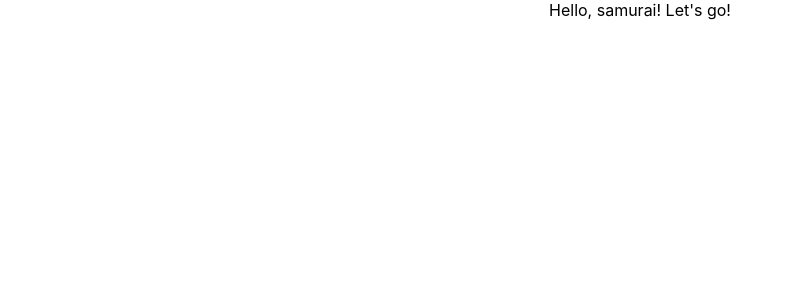
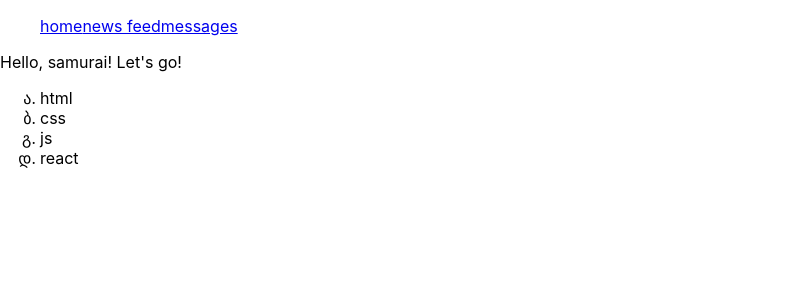
Before and after one commit to T-DubX/Way-of-the-Samurai, a React (Create React App) app: page / in a window 1280 px wide. Shown: the top 300 px of the page, without its empty margins (0-792 px from the left). Built offline with nearby package versions, Linux system fonts and the light colour scheme.

Commit message:
Prakika first 9 videos of the way of the samurai

```diff
--- a/src/App.css
+++ b/src/App.css
@@ -1,38 +1,3 @@
-.App {
-  text-align: center;
+ul li {
+    list-style-type: georgian;
 }
-
-.App-logo {
-  height: 40vmin;
-  pointer-events: none;
-}
-
-@media (prefers-reduced-motion: no-preference) {
-  .App-logo {
-    animation: App-logo-spin infinite 20s linear;
-  }
-}
-
-.App-header {
-  background-color: #282c34;
-  min-height: 100vh;
-  display: flex;
-  flex-direction: column;
-  align-items: center;
-  justify-content: center;
-  font-size: calc(10px + 2vmin);
-  color: white;
-}
-
-.App-link {
-  color: #61dafb;
-}
-
-@keyframes App-logo-spin {
-  from {
-    transform: rotate(0deg);
-  }
-  to {
-    transform: rotate(360deg);
-  }
-}
--- a/src/App.tsx
+++ b/src/App.tsx
@@ -1,12 +1,17 @@
 import React from 'react';
 import './App.css';
+import Technologies from "./Technologies";
+import Header from "./Header";
 
 function App() {
-  return (
-    <div className="App">
-     Hello, samurai! Let's go!
-    </div>
-  );
+    return (
+        <div className="App">
+            <Header/>
+            Hello, samurai! Let's go!
+            <Technologies/>
+        </div>
+    );
 }
 
+
 export default App;
--- /dev/null
+++ b/src/Header.tsx
@@ -0,0 +1,15 @@
+import React from "react";
+
+const Header = () => {
+    return (
+        <div>
+            <ul>
+                <a href='#'>home</a>
+                <a href='#'>news feed</a>
+                <a href='#'>messages</a>
+            </ul>
+        </div>
+    );
+}
+
+export default Header
--- /dev/null
+++ b/src/Technologies.tsx
@@ -0,0 +1,16 @@
+import React from "react";
+
+const Technologies = () => {
+    return (
+        <div>
+            <ul>
+                <li>html</li>
+                <li>css</li>
+                <li>js</li>
+                <li>react</li>
+            </ul>
+        </div>
+    )
+}
+
+export default Technologies;
```
